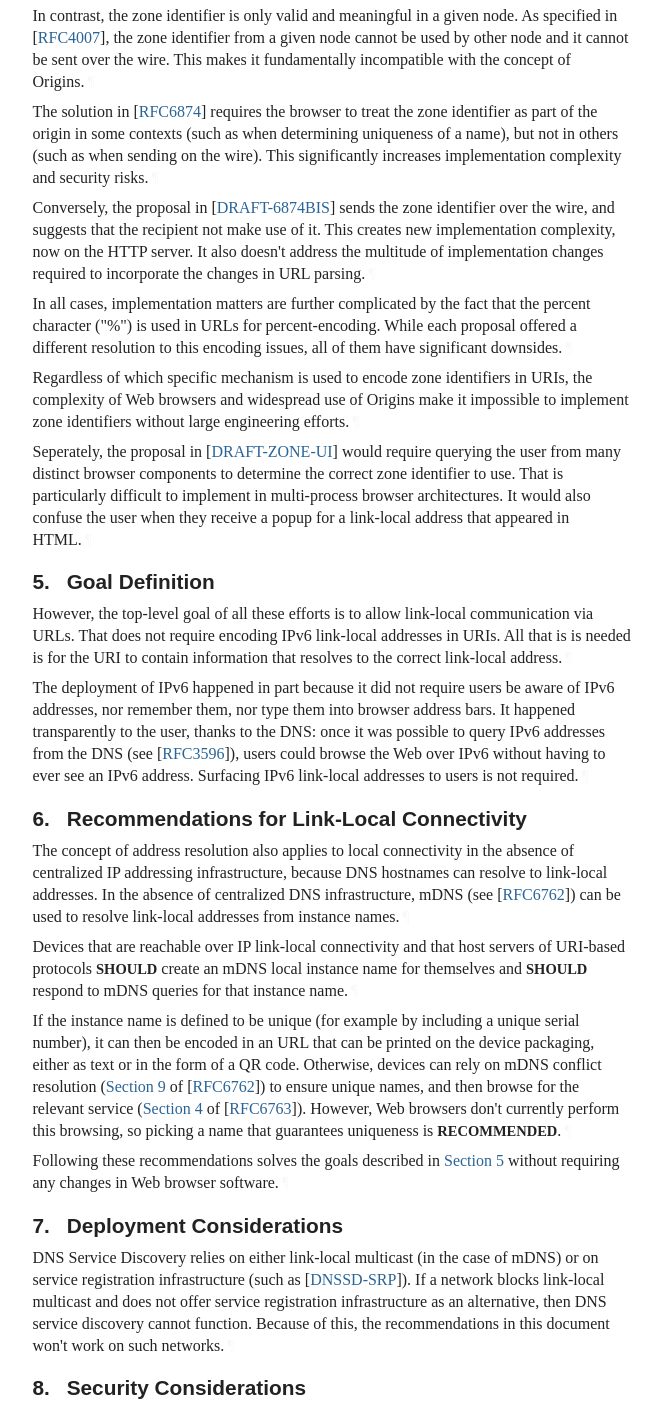
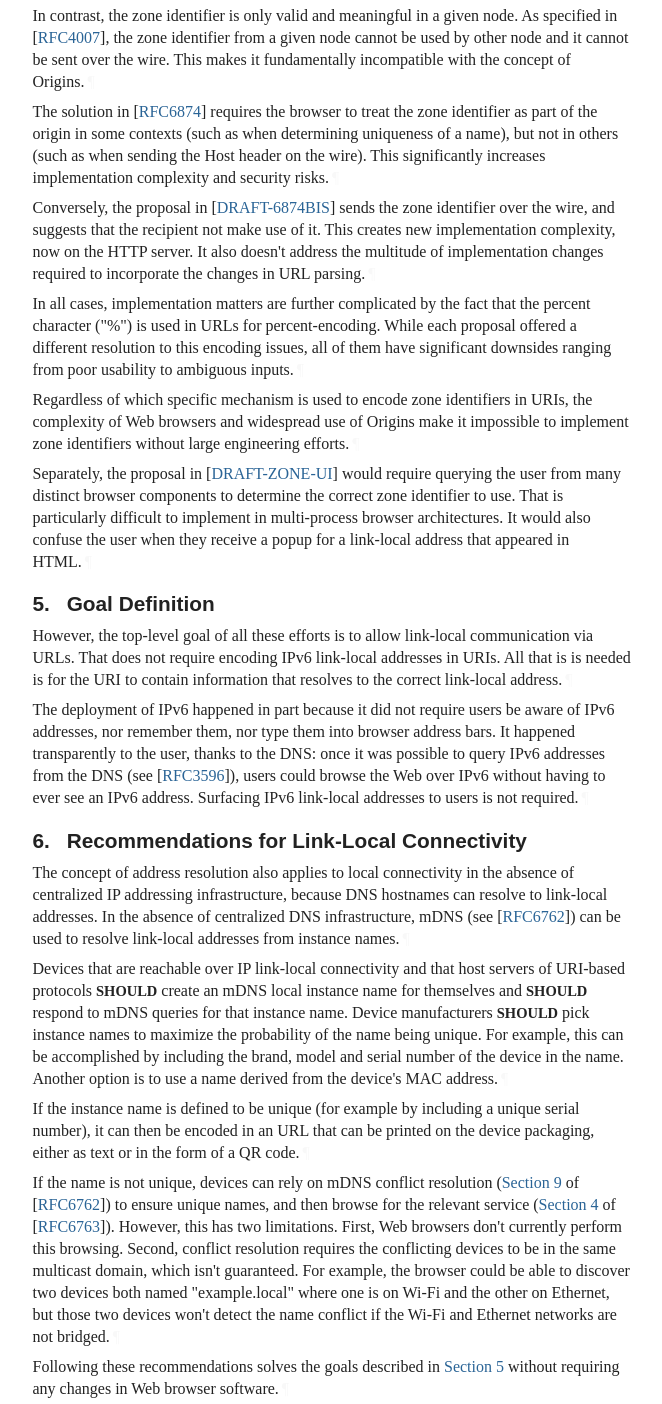
Before and after one commit to DavidSchinazi/draft-schinazi-httpbis-link-local-uri-bcp, a plain HTML site: page draft-schinazi-httpbis-link-local-uri-bcp.html in a window 1280 px wide. Shown: the part 3891-5295 px from the top of the page, without its empty margins (92-754 px from the left). Drawn offline with Linux system fonts and the light colour scheme; a web font is replaced by a local one.

Commit message:
Script updating gh-pages from 7bb8374. [ci skip]

```diff
--- a/draft-schinazi-httpbis-link-local-uri-bcp.html
+++ b/draft-schinazi-httpbis-link-local-uri-bcp.html
@@ -1351,7 +1351,7 @@ main concern from browsers what that such a change would require modifying many
 different components of the browser, with the associated security risks and
 maintenance costs. Almost all browsers came to the conclusion that such a
 change was not worth the effort. Further examples of what made <span>[<a href="#RFC6874" class="cite xref">RFC6874</a>]</span>
-complex to implement are listed in <span><a href="https://datatracker.ietf.org/doc/html/draft-ietf-6man-rfc6874bis-09#section-2" class="relref">Section 2</a> of [<a href="#DRAFT-6874BIS" class="cite xref">DRAFT-6874BIS</a>]</span>. After browsers decided not to
+complex to implement are listed in <a href="#handling" class="auto internal xref">Section 4</a>. After browsers decided not to
 implement it, the WHAT URL Living Standard was updated to mark the zone
 identifier as "intentionally omitted" (see <span>[<a href="#URL-ZONE-TRACKER1" class="cite xref">URL-ZONE-TRACKER1</a>]</span>). The WHATWG
 subsequently rejected a request to add zone identifiers to their URL
@@ -1364,11 +1364,12 @@ specification (see <span>[<a href="#URL-ZONE-TRACKER2" class="cite xref">URL-ZON
 <a href="#section-3.3" class="section-number selfRef">3.3. </a><a href="#name-further-attempts" class="section-name selfRef">Further Attempts</a>
         </h3>
 <p id="section-3.3-1">After it was clear that most browser were not going to implement <span>[<a href="#RFC6874" class="cite xref">RFC6874</a>]</span>,
-another attempt was made to modify the URI RFC: <span>[<a href="#DRAFT-6874BIS" class="cite xref">DRAFT-6874BIS</a>]</span>. While this
-attempted to address some of the difficulties in implementing <span>[<a href="#RFC6874" class="cite xref">RFC6874</a>]</span>, it
-did not address the fact that browsers were not willing to start such a complex
-implementation effort given the small usage it was expected to receive. That
-document failed to achieve consensus and was not published.<a href="#section-3.3-1" class="pilcrow">¶</a></p>
+another attempt was made to modify the URI RFC:
+<span>[<a href="#DRAFT-6874BIS" class="cite xref">DRAFT-6874BIS</a>]</span>. While this attempted to address
+some of the difficulties in implementing <span>[<a href="#RFC6874" class="cite xref">RFC6874</a>]</span>, it did not address the
+fact that browsers were not willing to start such a complex implementation
+effort given the small usage it was expected to receive. That document failed
+to achieve consensus and was not published.<a href="#section-3.3-1" class="pilcrow">¶</a></p>
 <p id="section-3.3-2">Later, an attempt was made to address the generic question of how users can
 input IPv6 link-local addresses into software interfaces
 <span>[<a href="#DRAFT-ZONE-UI" class="cite xref">DRAFT-ZONE-UI</a>]</span>. In this model, the zone
@@ -1381,7 +1382,7 @@ section.<a href="#section-3.3-2" class="pilcrow">¶</a></p>
 </div>
 </section>
 </div>
-<div id="handling-ipv6-link-local-addresses-in-web-browsers">
+<div id="handling">
 <section id="section-4">
       <h2 id="name-handling-ipv6-link-local-ad">
 <a href="#section-4" class="section-number selfRef">4. </a><a href="#name-handling-ipv6-link-local-ad" class="section-name selfRef">Handling IPv6 Link-Local Addresses in Web Browsers</a>
@@ -1407,8 +1408,8 @@ used by other node and it cannot be sent over the wire. This makes it
 fundamentally incompatible with the concept of Origins.<a href="#section-4-3" class="pilcrow">¶</a></p>
 <p id="section-4-4">The solution in <span>[<a href="#RFC6874" class="cite xref">RFC6874</a>]</span> requires the browser to treat the zone identifier
 as part of the origin in some contexts (such as when determining uniqueness of
-a name), but not in others (such as when sending on the wire). This
-significantly increases implementation complexity and security risks.<a href="#section-4-4" class="pilcrow">¶</a></p>
+a name), but not in others (such as when sending the Host header on the wire).
+This significantly increases implementation complexity and security risks.<a href="#section-4-4" class="pilcrow">¶</a></p>
 <p id="section-4-5">Conversely, the proposal in <span>[<a href="#DRAFT-6874BIS" class="cite xref">DRAFT-6874BIS</a>]</span> sends the zone identifier over
 the wire, and suggests that the recipient not make use of it. This creates new
 implementation complexity, now on the HTTP server. It also doesn't address the
@@ -1417,11 +1418,11 @@ parsing.<a href="#section-4-5" class="pilcrow">¶</a></p>
 <p id="section-4-6">In all cases, implementation matters are further complicated by the fact that
 the percent character ("%") is used in URLs for percent-encoding. While each
 proposal offered a different resolution to this encoding issues, all of them
-have significant downsides.<a href="#section-4-6" class="pilcrow">¶</a></p>
+have significant downsides ranging from poor usability to ambiguous inputs.<a href="#section-4-6" class="pilcrow">¶</a></p>
 <p id="section-4-7">Regardless of which specific mechanism is used to encode zone identifiers in
 URIs, the complexity of Web browsers and widespread use of Origins make it
 impossible to implement zone identifiers without large engineering efforts.<a href="#section-4-7" class="pilcrow">¶</a></p>
-<p id="section-4-8">Seperately, the proposal in <span>[<a href="#DRAFT-ZONE-UI" class="cite xref">DRAFT-ZONE-UI</a>]</span> would require querying the user
+<p id="section-4-8">Separately, the proposal in <span>[<a href="#DRAFT-ZONE-UI" class="cite xref">DRAFT-ZONE-UI</a>]</span> would require querying the user
 from many distinct browser components to determine the correct zone identifier
 to use. That is particularly difficult to implement in multi-process browser
 architectures. It would also confuse the user when they receive a popup for a
@@ -1457,15 +1458,25 @@ infrastructure, mDNS (see <span>[<a href="#RFC6762" class="cite xref">RFC6762</a
 addresses from instance names.<a href="#section-6-1" class="pilcrow">¶</a></p>
 <p id="section-6-2">Devices that are reachable over IP link-local connectivity and that host
 servers of URI-based protocols <span class="bcp14">SHOULD</span> create an mDNS local instance name for
-themselves and <span class="bcp14">SHOULD</span> respond to mDNS queries for that instance name.<a href="#section-6-2" class="pilcrow">¶</a></p>
+themselves and <span class="bcp14">SHOULD</span> respond to mDNS queries for that instance name. Device
+manufacturers <span class="bcp14">SHOULD</span> pick instance names to maximize the probability of the
+name being unique. For example, this can be accomplished by including the
+brand, model and serial number of the device in the name. Another option is to
+use a name derived from the device's MAC address.<a href="#section-6-2" class="pilcrow">¶</a></p>
 <p id="section-6-3">If the instance name is defined to be unique (for example by including a unique
 serial number), it can then be encoded in an URL that can be printed on the
-device packaging, either as text or in the form of a QR code. Otherwise,
-devices can rely on mDNS conflict resolution (<span><a href="https://rfc-editor.org/rfc/rfc6762#section-9" class="relref">Section 9</a> of [<a href="#RFC6762" class="cite xref">RFC6762</a>]</span>) to
-ensure unique names, and then browse for the relevant service (<span><a href="https://rfc-editor.org/rfc/rfc6763#section-4" class="relref">Section 4</a> of [<a href="#RFC6763" class="cite xref">RFC6763</a>]</span>). However, Web browsers don't currently perform this browsing, so
-picking a name that guarantees uniqueness is <span class="bcp14">RECOMMENDED</span>.<a href="#section-6-3" class="pilcrow">¶</a></p>
-<p id="section-6-4">Following these recommendations solves the goals described in <a href="#goals" class="auto internal xref">Section 5</a> without
-requiring any changes in Web browser software.<a href="#section-6-4" class="pilcrow">¶</a></p>
+device packaging, either as text or in the form of a QR code.<a href="#section-6-3" class="pilcrow">¶</a></p>
+<p id="section-6-4">If the name is not unique, devices can rely on mDNS conflict resolution
+(<span><a href="https://rfc-editor.org/rfc/rfc6762#section-9" class="relref">Section 9</a> of [<a href="#RFC6762" class="cite xref">RFC6762</a>]</span>) to ensure unique names, and then browse for the
+relevant service (<span><a href="https://rfc-editor.org/rfc/rfc6763#section-4" class="relref">Section 4</a> of [<a href="#RFC6763" class="cite xref">RFC6763</a>]</span>). However, this has two
+limitations. First, Web browsers don't currently perform this browsing. Second,
+conflict resolution requires the conflicting devices to be in the same
+multicast domain, which isn't guaranteed. For example, the browser could be
+able to discover two devices both named "example.local" where one is on Wi-Fi
+and the other on Ethernet, but those two devices won't detect the name conflict
+if the Wi-Fi and Ethernet networks are not bridged.<a href="#section-6-4" class="pilcrow">¶</a></p>
+<p id="section-6-5">Following these recommendations solves the goals described in <a href="#goals" class="auto internal xref">Section 5</a> without
+requiring any changes in Web browser software.<a href="#section-6-5" class="pilcrow">¶</a></p>
 </section>
 </div>
 <div id="deployment-considerations">
@@ -1651,7 +1662,8 @@ link-local address it resolves to.<a href="#section-8-3" class="pilcrow">¶</a><
 <p id="appendix-A-1">Some of the historical context in this document came from prior research
 documented in <span>[<a href="#URL-HISTORY" class="cite xref">URL-HISTORY</a>]</span>. The author would like to
 thank <span class="contact-name">Brian E. Carpenter</span>, <span class="contact-name">Stuart Cheshire</span>, and <span class="contact-name">Bob Hinden</span> for
-their prior work in this space. Additionally, the author thanks <span class="contact-name">Eric Rescorla</span> and <span class="contact-name">Michael Sweet</span> for their review and comments.<a href="#appendix-A-1" class="pilcrow">¶</a></p>
+their prior work in this space. Additionally, the author thanks <span class="contact-name">Brian E. Carpenter</span>, <span class="contact-name">Eric Rescorla</span> and <span class="contact-name">Michael Sweet</span> for their review and
+comments.<a href="#appendix-A-1" class="pilcrow">¶</a></p>
 </section>
 </div>
 <div id="authors-addresses">
```
Also changed, not shown: draft-schinazi-httpbis-link-local-uri-bcp.txt.
